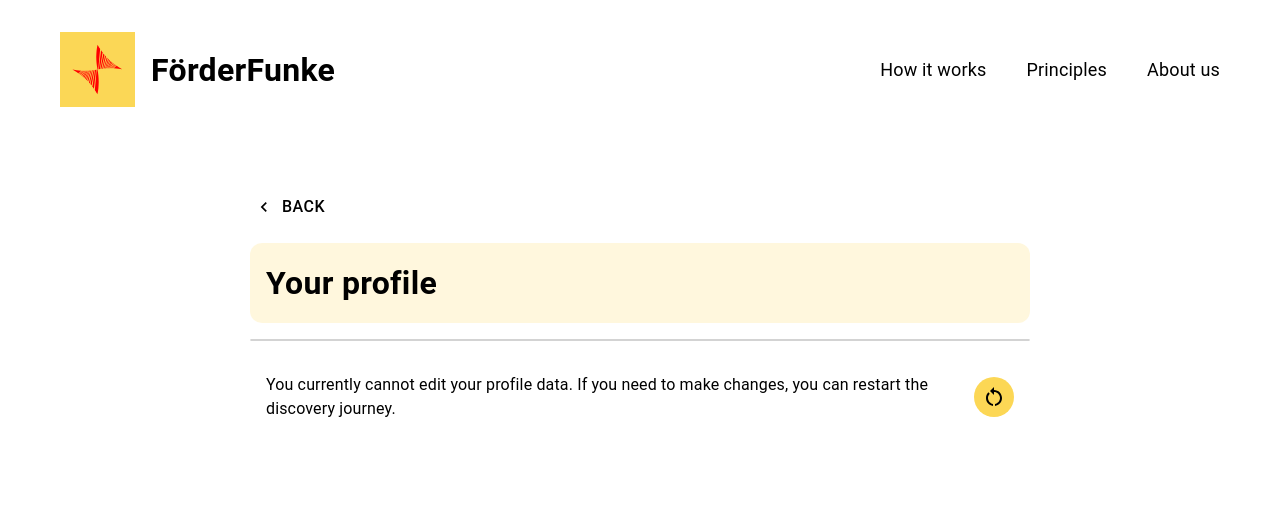
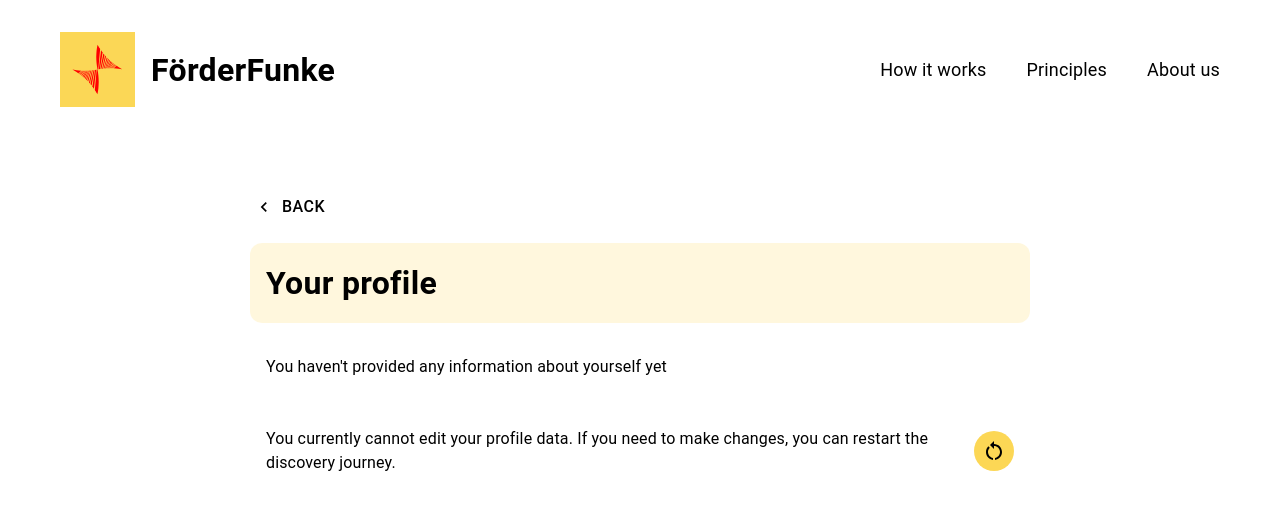
Before and after one commit to Citizen-Knowledge-Graph/foerderfunke-react-app, a React (Create React App) app: page /profile-overview in a window 1280 px wide. Shown: the top 510 px of the page. Built offline with nearby package versions, Linux system fonts and the light colour scheme.

Commit message:
add text when profile is empty

```diff
--- a/src/screens/profile-screen/components/ProfileDataList.js
+++ b/src/screens/profile-screen/components/ProfileDataList.js
@@ -13,6 +13,8 @@ const ProfileDataList = () => {
 
     return (
         <VStack>
+            {
+                userProfileData.length > 0 ? (
                     <VStack sx={{
                         borderWidth: '1px',
                         borderStyle: 'solid',
@@ -20,7 +22,8 @@ const ProfileDataList = () => {
                         borderRadius: '12px',
                         gap: 0,
                     }}>
-                {userProfileData.map(({label, value}, index) => (
+                        {
+                            userProfileData.map(({label, value}, index) => (
                                 <>
                                     <VStack gap={0} key={index}
                                             sx={styles.dataBox}
@@ -36,7 +39,13 @@ const ProfileDataList = () => {
                                     {index < userProfileData.length - 1 && <Divider/>}
                                 </>
                             ))}
-            </VStack>
+                    </VStack>) : (
+                    <VStack sx={styles.restartBox}>
+                        <Typography>
+                            You haven't provided any information about yourself yet
+                        </Typography>
+                    </VStack>)
+            }
             <VStack sx={styles.restartBox}>
                 <HStack gap={3} justifyContent={'space-between'} alignItems={'center'}>
                     <Typography>
```
Lines whose indentation alone changed are shown as unchanged.
